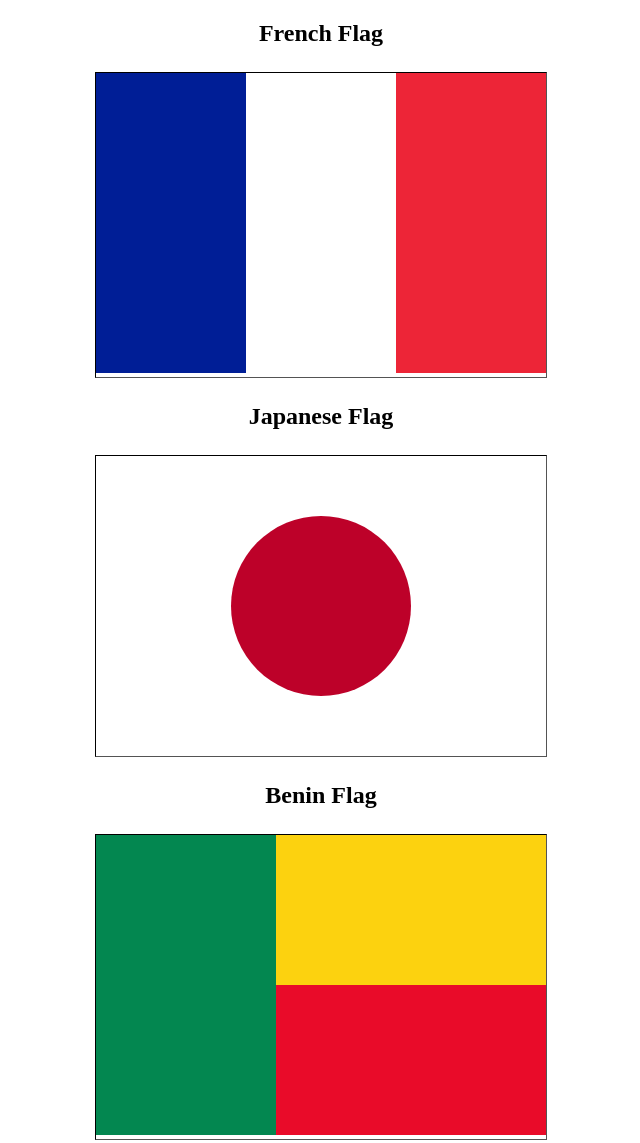
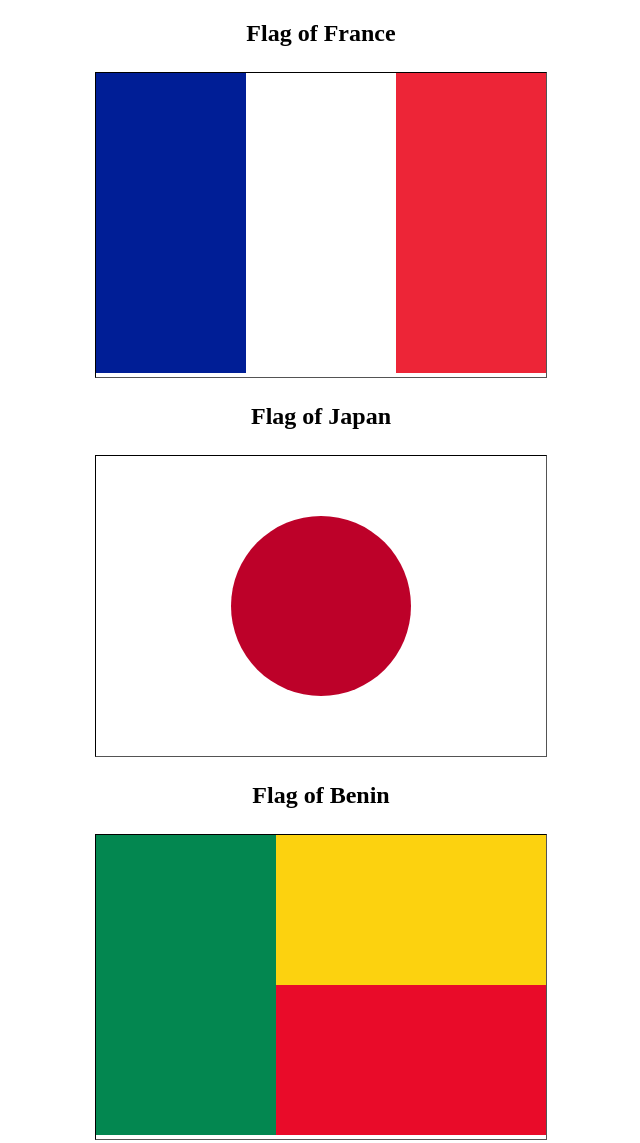
Before and after one commit to narcisolobo/april-web-fundamentals-22, a plain HTML site: page css_section/flags/index.html in a window 1280 px wide. Shown: the whole page, without its empty margins (319-959 px from the left). Drawn offline with Linux system fonts and the light colour scheme.

Commit message:
edited flags

```diff
--- a/css_section/flags/index.html
+++ b/css_section/flags/index.html
@@ -8,17 +8,17 @@
     <link rel="stylesheet" href="style.css">
 </head>
 <body>
-    <h2>French Flag</h2>
+    <h2>Flag of France</h2>
     <div class="container">
         <div class="stripe blue"></div><div class="stripe"></div><div class="stripe red"></div>
     </div>
 
-    <h2>Japanese Flag</h2>
+    <h2>Flag of Japan</h2>
     <div class="container">
         <div class="circle j-red"></div>
     </div>
 
-    <h2>Benin Flag</h2>
+    <h2>Flag of Benin</h2>
     <div class="container">
         <div class="b-stripe b-green"></div><div class="fly">
             <div class="b-row b-yellow"></div>
```
